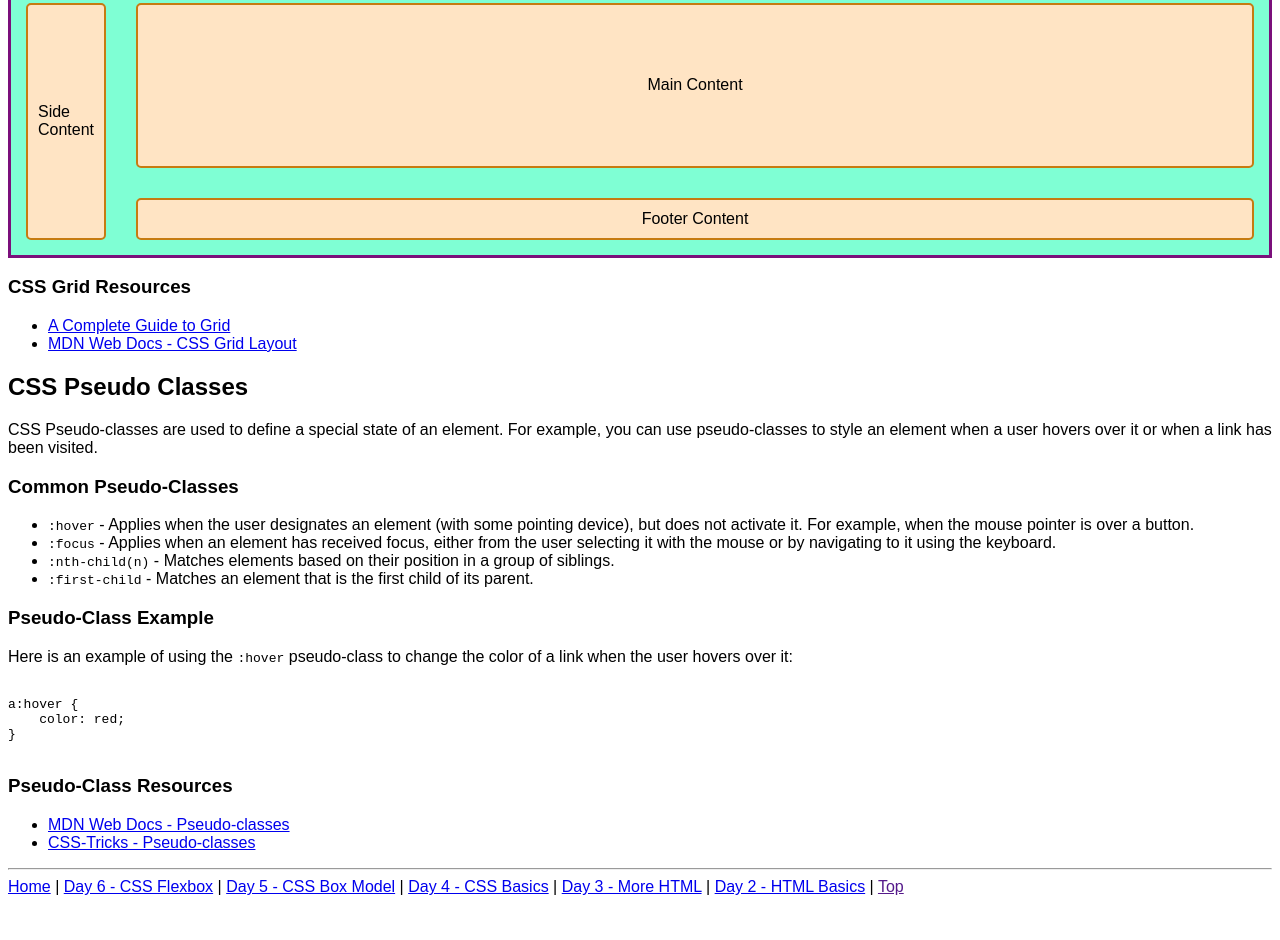
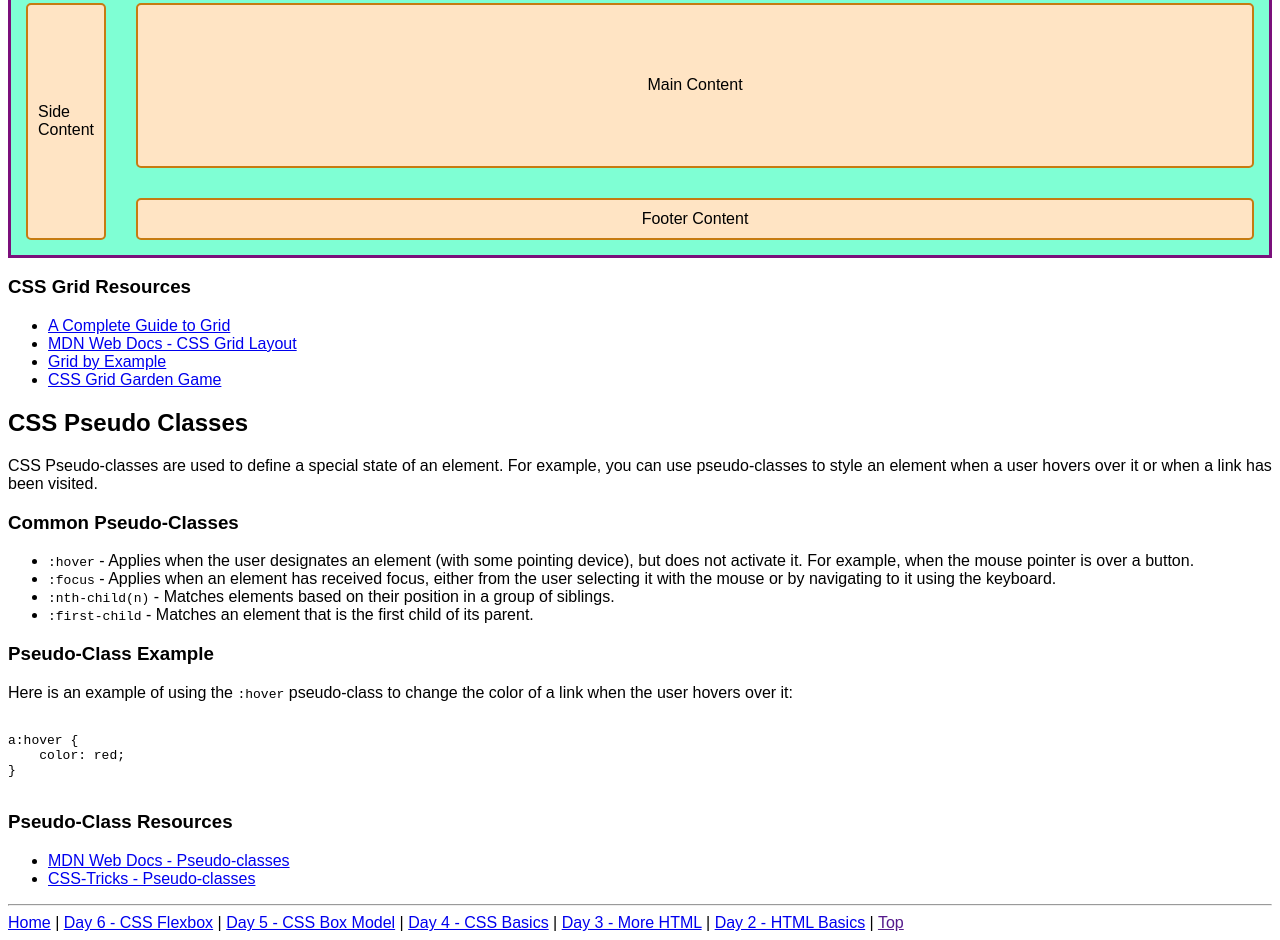
Before and after one commit to ValRCS/web_development_DE0824_fall_2025, a plain HTML site: page day7.html in a window 1280 px wide. Shown: the part 1469-2409 px from the top of the page. Before the commit the page ends 2373 px from the top, so only its background shows below. Drawn offline with Linux system fonts and the light colour scheme.

Commit message:
added links to CSS grid garden

```diff
--- a/day7.html
+++ b/day7.html
@@ -88,6 +88,8 @@
     <ul>
         <li><a href="https://css-tricks.com/snippets/css/complete-guide-grid/">A Complete Guide to Grid</a></li>
         <li><a href="https://developer.mozilla.org/en-US/docs/Web/CSS/CSS_Grid_Layout">MDN Web Docs - CSS Grid Layout</a></li>
+        <li><a href="https://gridbyexample.com/">Grid by Example</a></li>
+        <li><a href="https://cssgridgarden.com/">CSS Grid Garden Game</a></li>
     </ul>
     <h2>CSS Pseudo Classes</h2>
     <p>CSS Pseudo-classes are used to define a special state of an element. For example, you can use pseudo-classes to style an element when a user hovers over it or when a link has been visited.</p>
```
